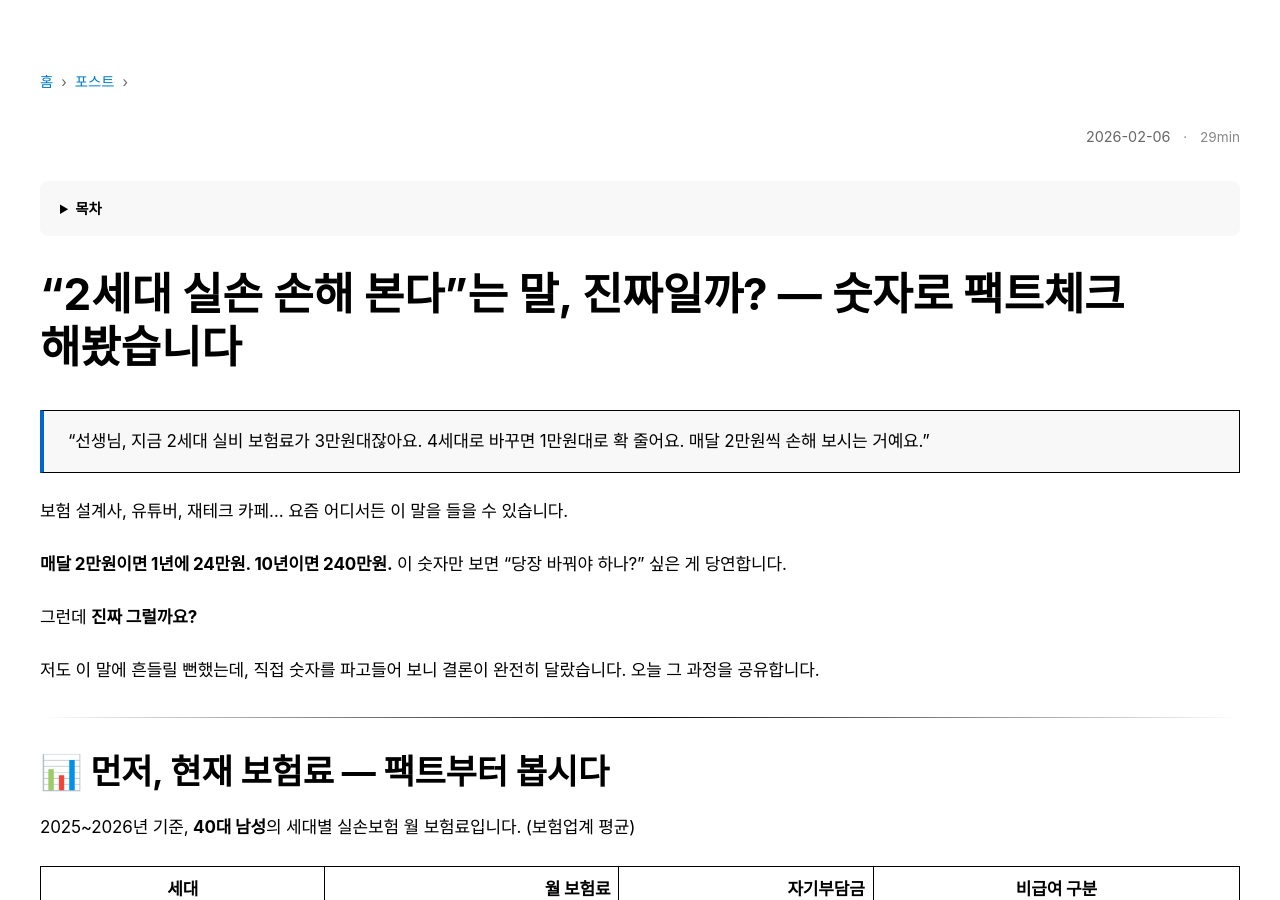
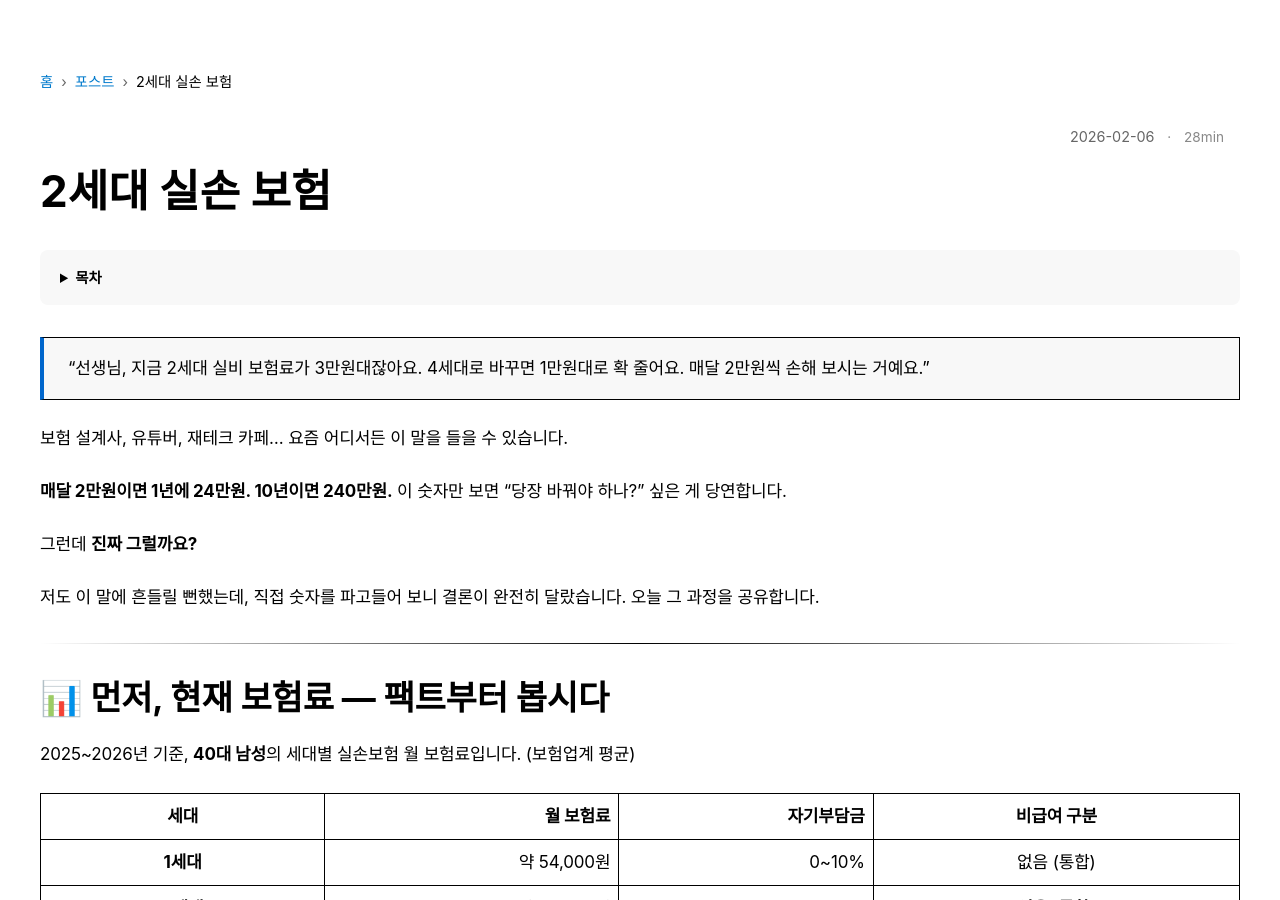
Before and after one commit to khjzzm/khjzzm.github.io, a Jekyll site: the page built from _posts/devlog/2026-02-06-2nd-gen-silson.md, in a window 1280 px wide and 900 px high. Built offline with Jekyll 4.4.1, drawn with Linux system fonts in a browser that asks for light colours; some web fonts are replaced; our own code applies the rules of GitHub Pages for plain Markdown files; comment, search, counter and statistics services are not loaded; some of the changed text lies outside the part shown.

Commit message:
2세대 실손 보험

```diff
--- a/_posts/devlog/2026-02-06-실손.md
+++ b/_posts/devlog/2026-02-06-2nd-gen-silson.md
@@ -1,10 +1,8 @@
 ---
 layout: post
 category: devlog
-title: "2세대 실손 손해 본다"는 말, 진짜일까? — 숫자로 팩트체크 해봤습니다
+title: 2세대 실손 보험
 ---
-
-# "2세대 실손 손해 본다"는 말, 진짜일까? — 숫자로 팩트체크 해봤습니다
 
 > "선생님, 지금 2세대 실비 보험료가 3만원대잖아요. 4세대로 바꾸면 1만원대로 확 줄어요. 매달 2만원씩 손해 보시는 거예요."
 
```
